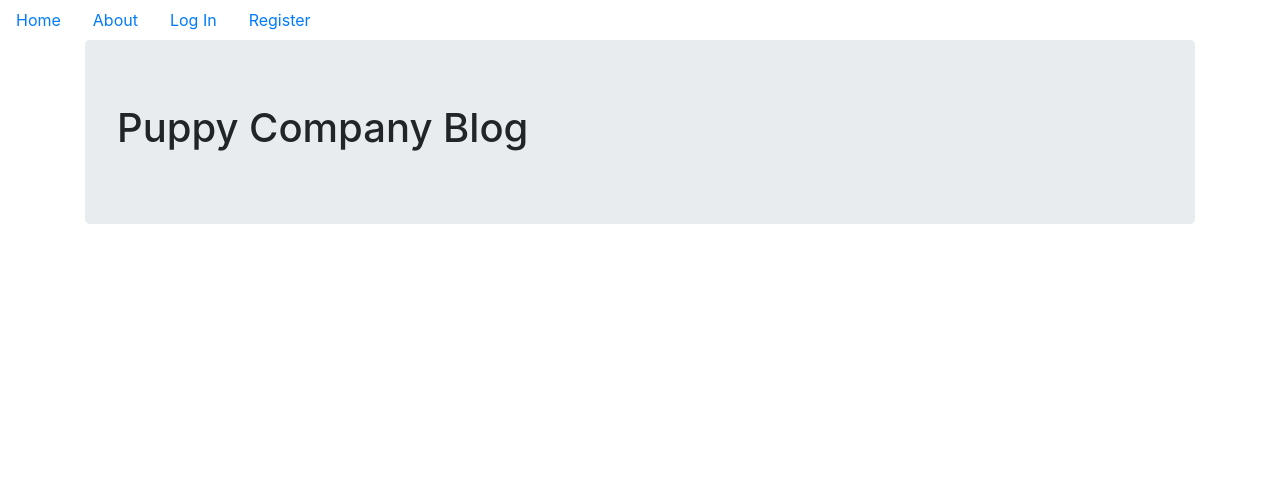
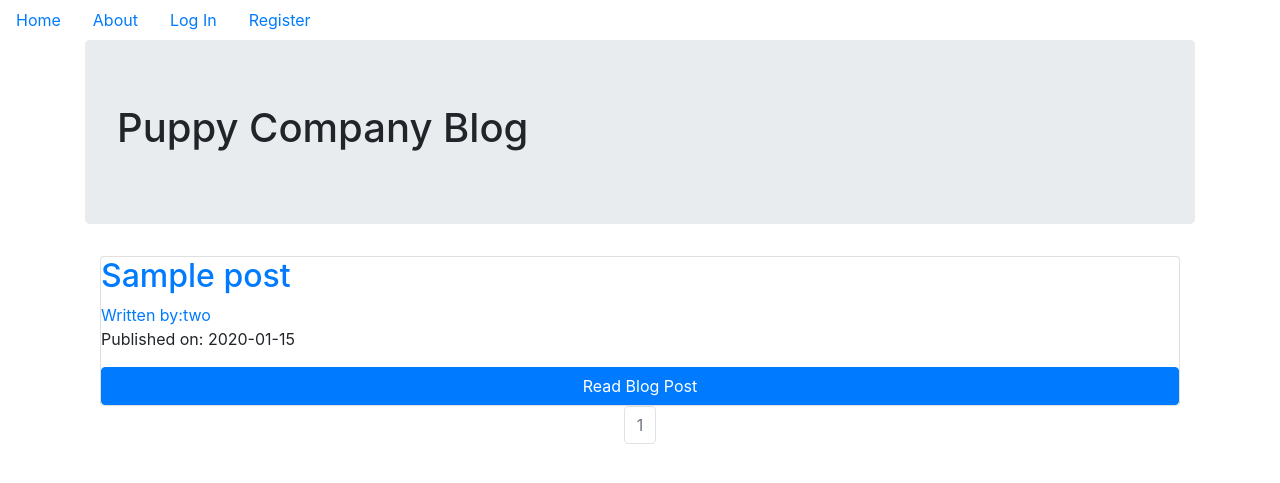
Before and after one commit to camilosalazar98/puppycompanyblog, a Flask app: page / in a window 1280 px wide. Shown: the top 483 px of the page. Run offline with Flask 2, Linux system fonts and the light colour scheme; data comes from the database, SQL or seed files in the repository; tables that the repository leaves empty hold one stand-in row (values such as "Sample post"); parts of the project's set-up code (start-up, migrations or seed data) failed here and were passed over; some libraries are stand-ins or nearby versions.

Commit message:
Worked on blog post system

```diff
--- a/puppycompanyblog/core/views.py
+++ b/puppycompanyblog/core/views.py
@@ -1,10 +1,16 @@
 from flask import render_template,request,Blueprint
-
+from puppycompanyblog.models import BlogPost
 core = Blueprint('core',__name__)
 
 @core.route('/')
 def index():
-    return render_template('index.html')
+
+    page = request.args.get('page',1,type=int)
+    blog_posts = BlogPost.query.order_by(BlogPost.date.desc()).paginate(page=page,per_page=5)
+
+
+
+    return render_template('index.html',blog_posts=blog_posts)
 
 
 @core.route('/info')
--- a/puppycompanyblog/templates/index.html
+++ b/puppycompanyblog/templates/index.html
@@ -5,6 +5,38 @@
 <h1>Puppy Company Blog</h1>
 </div>
 
+<div class="container">
+{% for post in blog_posts.items %}
+<div class="card">
+<h2>
+  <a class='card-title' href="{{url_for('blog_posts.blog_post,blog_post_id=post.id')}}">{{post.title}}</a>
+</h2>
+
+<a href="{{url_for('users.user_posts',username=post.author.username)}}">Written by:{{post.author.username}}</a>
+<p>Published on: {{post.date.strftime('%Y-%m-%d')}}</p>
+<a class="btn btn-primary"href="{{url_for('blog_postds.blog_post',blog_post_id=post.id)}}">Read Blog Post</a>
+</div>
+
+
+{% endfor %}
+
+</div>
+<nav aria-label='Page Navigation example'>
+  <ul class="pagination justify-content-center">
+    {% for page_num in blog_posts.iter_pages(left_edge=1,right_edge=1,left_current=1,right_current=2)  %}
+      {% if blog_posts.page == page_num %}
+      <li class='page-item disabled'>
+        <a class="page-link" href="{{url_for('core.index',page=page_num)}}">{{ page_num}}</a>
+      </li>
+      {% else %}
+      <li class='page-item'>
+        <a class="page-link" href="{{url_for('core.index',page=page_num)}}">{{ page_num}}</a>
+      </li>
+      {% endif %}
+    {% endfor %}
+  </ul>
+
+</nav>
 
 
 
--- a/puppycompanyblog/users/views.py
+++ b/puppycompanyblog/users/views.py
@@ -52,7 +52,6 @@ def login():
                 next = url_for('core.index')
 
                 return redirect(next)
-
     return render_template('login.html',form=form)
 
 
```
Also changed, not shown: puppycompanyblog/blog_posts/forms.py (+8 -0 lines), puppycompanyblog/blog_posts/views.py (+5 -5 lines), puppycompanyblog/templates/user_blog_posts.html (+27 -24 lines).
